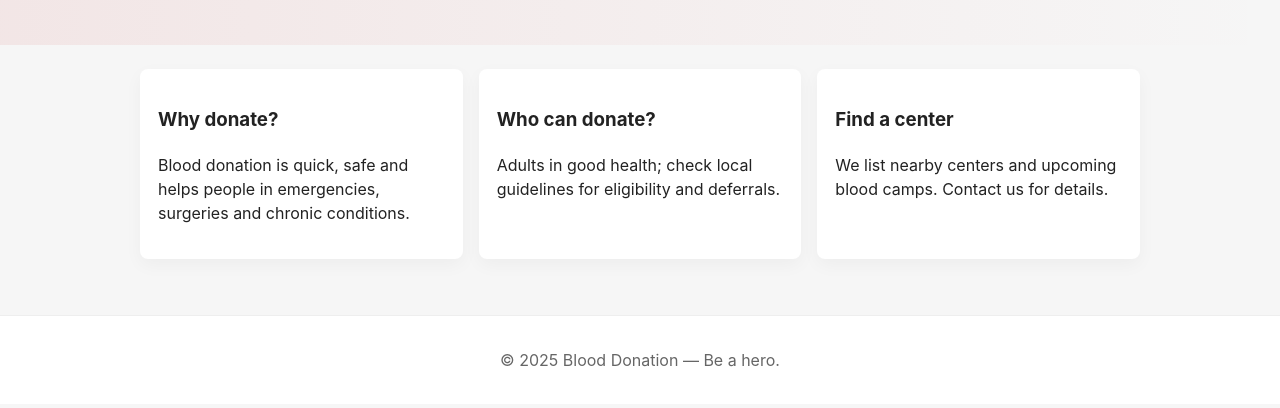
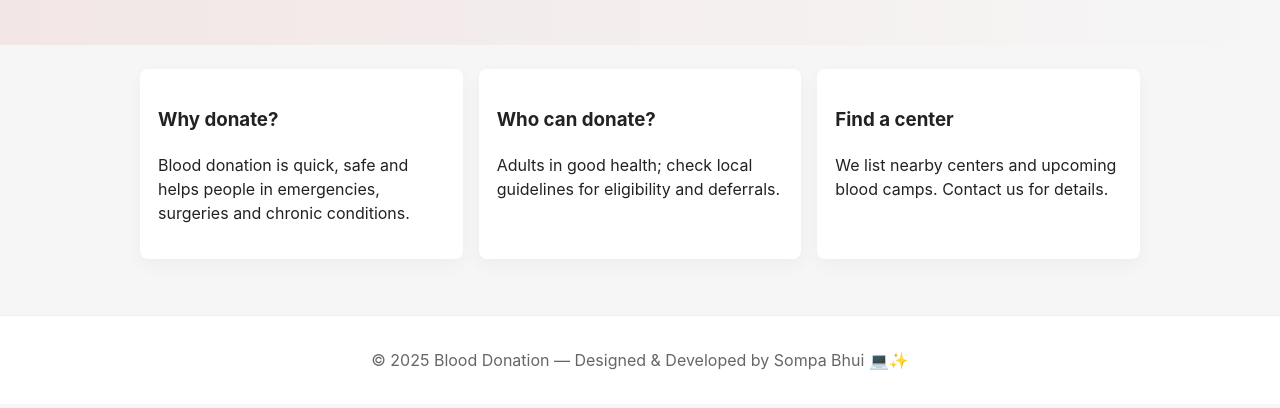
Before and after one commit to Sompa-Bhui/Blood-Donation_Website, a plain HTML site: page index.html in a window 1280 px wide. Shown: the part 262-670 px from the top of the page. Drawn offline with Linux system fonts and the light colour scheme.

Commit message:
Update index.html

```diff
--- a/index.html
+++ b/index.html
@@ -49,7 +49,7 @@
 
   <footer class="site-footer">
     <div class="container">
-      <p>© <span id="year"></span> Blood Donation — Be a hero.</p>
+      <p>© <span id="year"></span> Blood Donation — Designed & Developed by Sompa Bhui 💻✨</p>
     </div>
   </footer>
 
```
